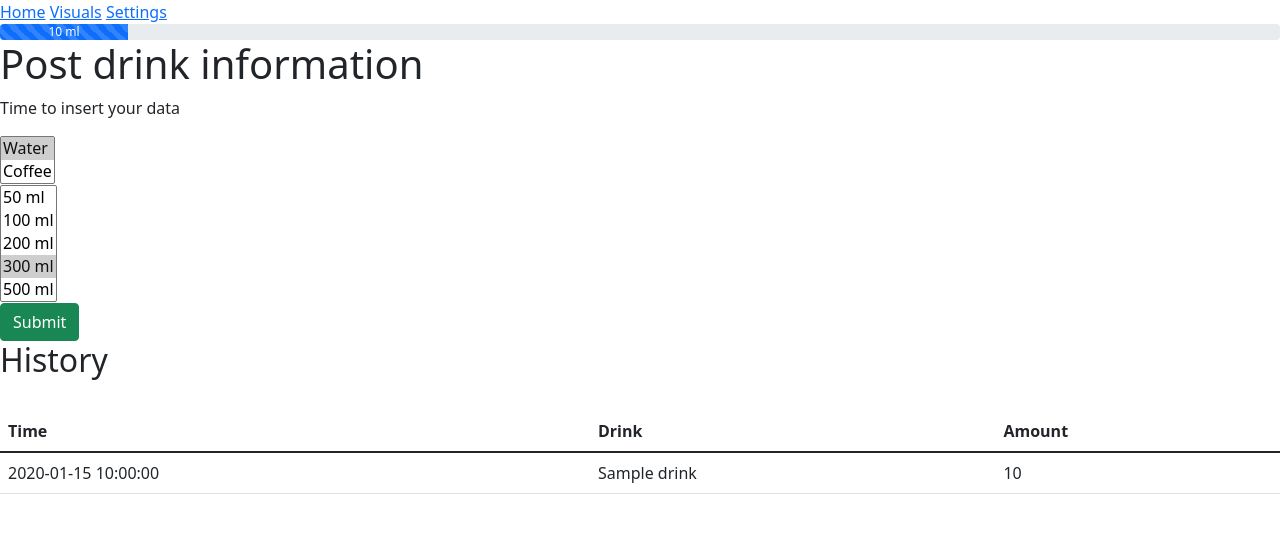
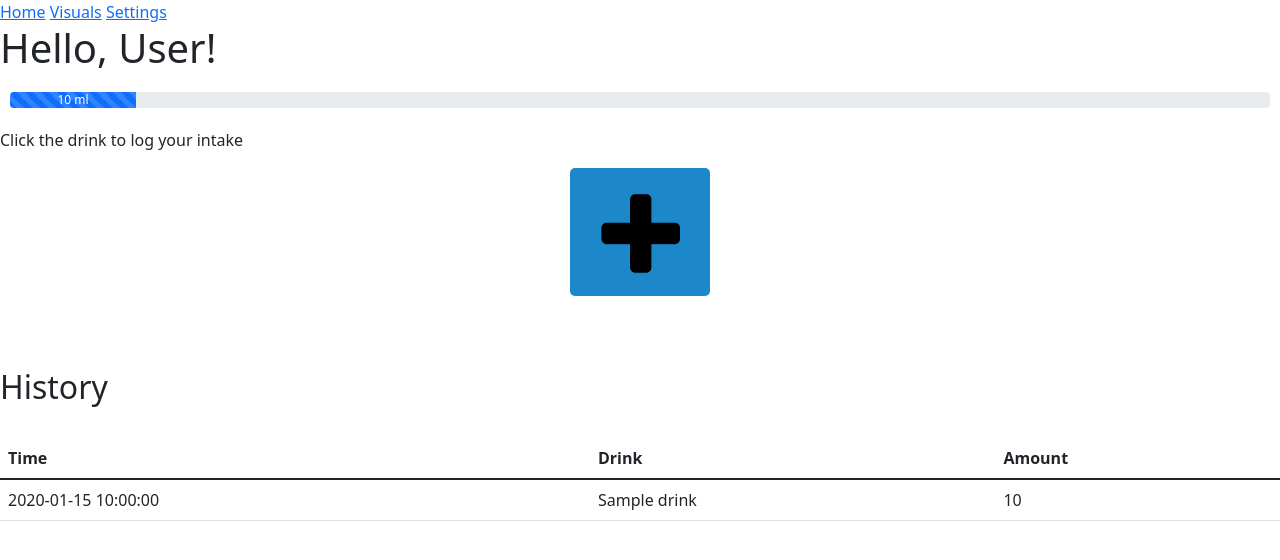
Before and after one commit to marcoplacenti/Drinkify, a Flask app: template drinkify/templates/drink.html in a window 1280 px wide. Shown: the top 560 px of the page. Run offline with Flask 2, Linux system fonts and the light colour scheme; the template is opened without the code that fills it: most values are stand-ins (such as "Sample title", 1, 10 or a date in 2020); parts of the project's set-up code (start-up, migrations or seed data) failed here and were passed over.

Commit message:
plus button

```diff
--- /dev/null
+++ b/drinkify/static/css/drink.css
@@ -0,0 +1,74 @@
+.progress{
+    margin: 20px 10px;
+}
+
+.loginimg{
+    width: 100px; /* you can use % */
+    height: auto;
+}
+
+* {
+    box-sizing: border-box;
+  }
+  .openBtn {
+    display: flex;
+    justify-content: center;
+  }
+  .openButton {
+    border: none;
+    border-radius: 5px;
+    background-color: #1c87c9;
+    color: white;
+    padding: 14px 20px;
+    cursor: pointer;
+  }
+  .loginPopup {
+    position: relative;
+    text-align: center;
+    width: 100%;
+  }
+  .formPopup {
+    display: none;
+    position: fixed;
+    left: 45%;
+    top: 5%;
+    transform: translate(-50%, 5%);
+    border: 3px solid #999999;
+    z-index: 9;
+  }
+  .formContainer {
+    min-width: 250px;
+    max-width: 500px;
+    padding: 20px;
+    background-color: #fff;
+  }
+  .formContainer input[type=text],
+  .formContainer input[type=password] {
+    width: 100%;
+    padding: 15px;
+    margin: 5px 0 20px 0;
+    border: none;
+    background: #eee;
+  }
+  .formContainer input[type=text]:focus,
+  .formContainer input[type=password]:focus {
+    background-color: #ddd;
+    outline: none;
+  }
+  .formContainer .btn {
+    padding: 12px 20px;
+    border: none;
+    background-color: #8ebf42;
+    color: #fff;
+    cursor: pointer;
+    width: 100%;
+    margin-bottom: 15px;
+    opacity: 0.8;
+  }
+  .formContainer .cancel {
+    background-color: #cc0000;
+  }
+  .formContainer .btn:hover,
+  .openButton:hover {
+    opacity: 1;
+  }
--- a/drinkify/templates/drink.html
+++ b/drinkify/templates/drink.html
@@ -6,6 +6,7 @@
     <meta name="viewport" content="width=device-width, initial-scale=1.0">
     <link href="https://cdn.jsdelivr.net/npm/bootstrap@5.1.3/dist/css/bootstrap.min.css" rel="stylesheet" integrity="sha384-1BmE4kWBq78iYhFldvKuhfTAU6auU8tT94WrHftjDbrCEXSU1oBoqyl2QvZ6jIW3" crossorigin="anonymous">
     <title>Drinkify</title>
+    <link rel="stylesheet" href="{{ url_for('static', filename = 'css/drink.css')  }}">
 </head>
 <body>
     <nav>
@@ -14,15 +15,71 @@
         <a href="settings">Settings</a>
     </nav>
 
+    <h1>Hello, User!</h1>
+
     <div class ="progress">
         <div class="progress-bar progress-bar-striped progress-bar-animated" role="progressbar" aria-valuenow="75" aria-valuemin="0" aria-valuemax="100" style="width: {{progress}}%">{{total}} ml</div>
     </div>
 
-    <h1>Post drink information</h1>
+    <p>Click the drink to log your intake</p>
+    <div class="openBtn">
+      <button class="openButton" onclick="openForm()"><img class = "loginimg" src="{{ url_for('static', filename = 'img/plus.png')  }}"></button>
+    </div>
+    <div class="loginPopup">
+      <div class="formPopup" id="popupForm">
+        <form action="/drink" class="formContainer" method="post">
+            <div class="form-group">
+                <label for="exampleFormControlSelect1">Type of bevarage</label>
+                <select name="drink" class="form-control" id="exampleFormControlSelect1">
+                  <option value="Water">Water</option>
+                  <option value="Coffee">Coffee</option>
+                  <option value="Beer">Beer</option>
+                </select>
+            </div>
+            <br>
+            <div class="form-group">
+                <label for="exampleFormControlSelect1">Amount</label>
+                <select name="amount" class="form-control" id="exampleFormControlSelect1">
+                    <option value="50">50 ml</option>
+                    <option value="100">100 ml</option>
+                    <option value="200">200 ml</option>
+                    <option value="300" selected="selected">300 ml</option>
+                    <option value="500">500 ml</option>
+                </select>
+            </div>
+            <br>
+            <div class="form-group">
+                <label for="exampleFormControlSelect1">Location</label>
+                <select name="location" class="form-control" id="exampleFormControlSelect1">
+                    <option value="Home" selected="selected">Home</option>
+                    <option value="Work">Work</option>
+                    <option value="Restaurant">Restaurant</option>
+                    <option value="School">School</option>
+                </select>
+            </div>
+            <br>
+            <input type="submit" name="submit" value="Submit" class="btn btn-success">
+            <button type="button" class="btn cancel" onclick="closeForm()">Close</button>
+        </form>
+      </div>
+    </div>
+    <script>
+      function openForm() {
+        document.getElementById("popupForm").style.display = "block";
+      }
+      function closeForm() {
+        document.getElementById("popupForm").style.display = "none";
+      }
+    </script>
+
+
+    <br><br><br>
+
+    <!--
     <div>
         <p>Time to insert your data</p>
         <form action="/drink" method="POST">
-            <!--- User id, drink, amount, time-->
+
             <select name="drink" size="2">
                 <option value="Water" selected="selected">Water</option>
                 <option value="Coffee">Coffee</option>
@@ -39,7 +96,7 @@
             <input type="submit" name="submit" value="Submit" class="btn btn-success">
         </form>
     </div>
-
+    -->
     <h2>History</h2>
     <br>
 
```
Also changed, not shown: drinkify/rds_db.py (+5 -4 lines), drinkify/routes.py (+24 -21 lines), drinkify/static/img/plus.png (added).
